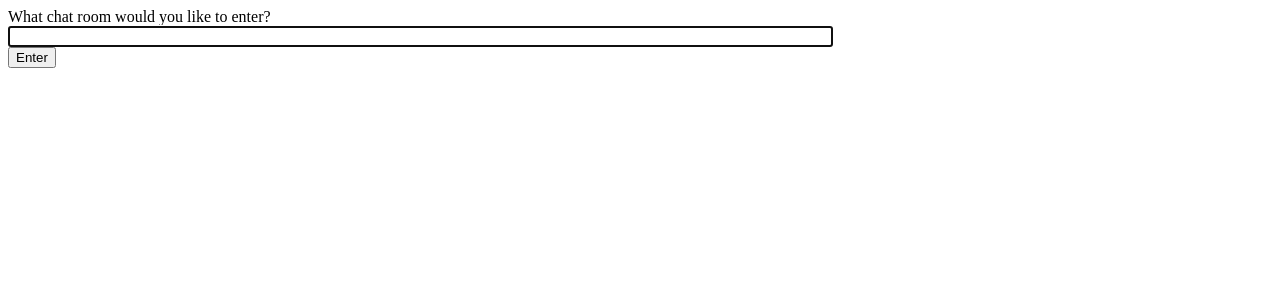
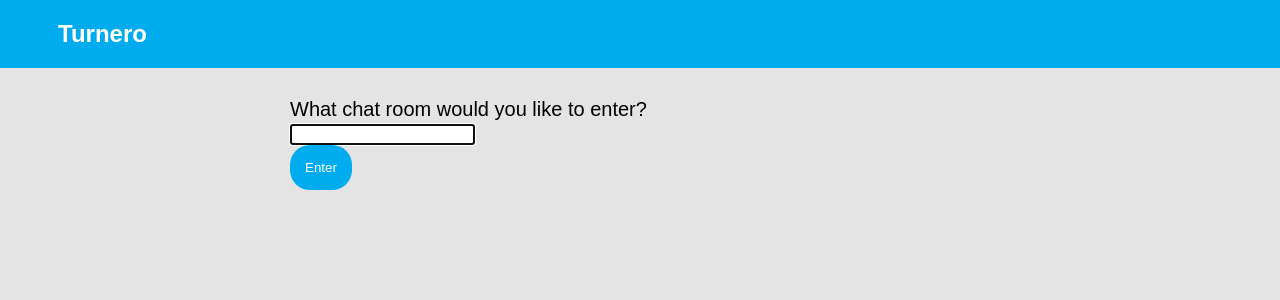
Before and after one commit to JulianMagnabosco/Turnero, a Django app: template inicio/templates/chat.html in a window 1280 px wide. Shown: the top 300 px of the page. Run offline with Django 3.2, Linux system fonts and the light colour scheme; the template is opened without the code that fills it, so the values that code supplies are empty.

Commit message:
pruebas visuales

```diff
--- /dev/null
+++ b/inicio/static/styles.css
@@ -0,0 +1,150 @@
+:root {
+  font-size: 1.25rem;
+  font-family: Arial, sans-serif;
+
+  --principal-color: #00abee;
+  --secondary-color: #00abee;
+  --principal-bg-color: #f3f3f3;
+  --principal-bg-color: #e4e4e4;
+
+  --small-screen: 856px;
+}
+body {
+  background-color: var(--principal-bg-color);
+  margin: 0;
+}
+
+nav {
+  background: var(--principal-color);
+  padding: 1rem 2rem;
+  position: sticky;
+  top: 0;
+}
+/* nav div {
+  display: none;
+  text-align: center;
+} */
+nav.open div {
+  display: block;
+  text-align: left;
+}
+@media (min-width: 856px) {
+  nav div {
+    display: block;
+    text-align: left;
+  }
+}
+nav div a {
+  margin: 0rem 0.4rem;
+  padding: 0.5rem;
+  font-weight: bold;
+  color: white;
+}
+.navbrand {
+  text-decoration: none;
+  color: white;
+  font-size: larger;
+  font-weight: bolder;
+}
+.hidden-button {
+  display: flex;
+  justify-content: end;
+}
+
+h1,
+h2,
+h3,
+h4,
+h5,
+h6 {
+  margin: 0;
+  text-shadow: 2px 2px black;
+}
+
+img,
+svg {
+  vertical-align: middle;
+}
+
+a {
+  text-decoration: none;
+}
+ul {
+  padding-right: 1rem;
+}
+
+
+/*------------------- Principal----------------------- */
+
+.container {
+  padding: 1.5rem;
+  /* animation: 0.3s ease-out 1s backwards fade-in; */
+}
+@media (min-width: 824px) {
+  .container {
+    width: 700px;
+    margin-left: auto;
+    margin-right: auto;
+  }
+}
+
+@media (min-width: 1424px) {
+  .container {
+    width: 1000px;
+  }
+}
+
+.container-center{
+  height: 90vh;
+  display: flex;
+  flex-direction: column;
+  justify-content: center;
+}
+
+.button-1 {
+  padding: 0.75rem;
+  border-radius: 1rem;
+  display: inline-block;
+  border: none;
+  color: white;
+  background-color: var(--principal-color);
+  transition: 0.2s all;
+  backface-visibility: hidden;
+  cursor: pointer;
+}
+.button-1:hover {
+  background-color: var(--principal-color);
+}
+
+
+/* media */
+
+.flex {
+  display: flex;
+  gap: 1rem;
+}
+.turn-choose-list > *{
+  flex: 1 1 100px;
+}
+
+
+.turn,.turn-button {
+  padding: 5rem;
+  border-radius: 1rem;
+  display: inline-block;
+  border: none;
+  color: white;
+  font-size: 5rem;
+  background-color: var(--principal-color);
+  transition: 0.2s all;
+  backface-visibility: hidden;
+}
+
+
+.turn-button div{
+  font-size: 1rem;
+}
+
+.turn-button{
+  cursor: pointer;
+}
--- a/inicio/templates/chat.html
+++ b/inicio/templates/chat.html
@@ -1,26 +1,25 @@
-<!DOCTYPE html>
-<html>
-<head>
-    <meta charset="utf-8"/>
-    <title>Chat Rooms</title>
-</head>
-<body>
+{% extends 'index.html' %}
+
+{% load static %}
+
+{% block content %}
+<div class="container">
     What chat room would you like to enter?<br>
-    <input id="room-name-input" type="text" size="100"><br>
-    <input id="room-name-submit" type="button" value="Enter">
+    <input id="room-name-input" type="text"><br>
+    <input id="room-name-submit" class="button-1" type="button" value="Enter">
+</div>
 
 <script>
     document.querySelector('#room-name-input').focus();
-        document.querySelector('#room-name-input').onkeyup = function(e) {
+    document.querySelector('#room-name-input').onkeyup = function (e) {
         if (e.key === 'Enter') {  // enter, return
             document.querySelector('#room-name-submit').click();
         }
     };
 
-        document.querySelector('#room-name-submit').onclick = function(e) {
+    document.querySelector('#room-name-submit').onclick = function (e) {
         var roomName = document.querySelector('#room-name-input').value;
         window.location.pathname = '/chat/' + roomName + '/';
     };
 </script>
-</body>
-</html>
+{% endblock %}
--- a/inicio/templates/index.html
+++ b/inicio/templates/index.html
@@ -1,23 +1,42 @@
-<h2>{{title}}</h2>
-<p>
-  Lorem ipsum dolor sit amet consectetur adipisicing elit. Nam beatae totam
-  dolorum est, maiores commodi ducimus, labore perferendis corporis repellendus,
-  vero ipsa. Suscipit, excepturi voluptates. Itaque voluptatum commodi nisi
-  corporis!
-</p>
+{% load static %}
+<!DOCTYPE html>
+<html>
 
-<div>Listado</div>
-<ul>
-  {% for line in lines %}
-  <li>{{line.name}}</li>
-  {% endfor %}
-</ul>
-{% if emptyList %}
-<div>Vacio</div>
-{% else %}
-<div>No Vacio</div>
-{% endif %}
+<head>
+  <meta charset="utf-8" />
+  <title>Mi app</title>
+  <link rel="stylesheet" href="{% static 'styles.css' %}">
+</head>
 
-<a href="{% url 'childs' %}">Ir a childs</a>
+<body>
+  <nav>
+    <div>
+      <a class="navbrand" href="#">Turnero</a>
+    </div>
+  </nav>
+  {% block content %}
+  {% endblock %}
+{% comment %}
+  <script>
+    let toggle = false
+    const element = document.getElementsByClassName("nav-bar")[0]
+    const button = document.getElementsByClassName("nav-bar-button")[0]
+    const otherbuttons = Array.from(element.getElementsByTagName("a"))
 
-{# Buscar en Jinja para plantillas #}
+    function toggleOpen() {
+      element.classList.add('open');
+      if (toggle) {
+        element.classList.remove('open');
+      }
+      toggle = !toggle
+    }
+    function toggleClose() {
+      element.classList.remove('open');
+    }
+
+    button.addEventListener('click', toggleOpen);
+    otherbuttons.forEach((ob) => ob.addEventListener('click', toggleClose));
+  </script> {% endcomment %}
+</body>
+
+</html>
```
Also changed, not shown: inicio/templates/base.html (+40 -3 lines), inicio/templates/room.html (+11 -13 lines), inicio/urls.py (+1 -7 lines), inicio/views.py (+4 -37 lines). Lines whose indentation alone changed are shown as unchanged.
